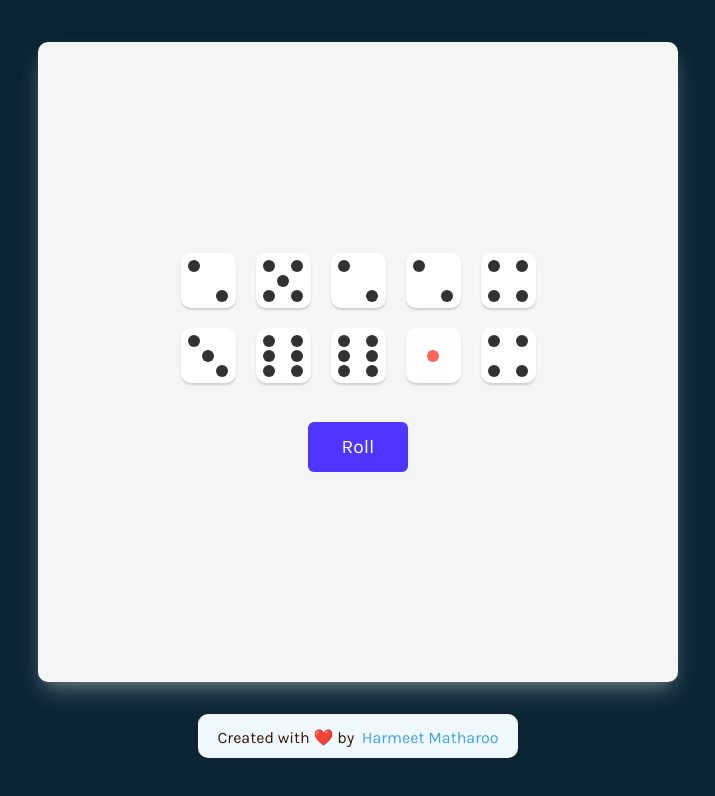
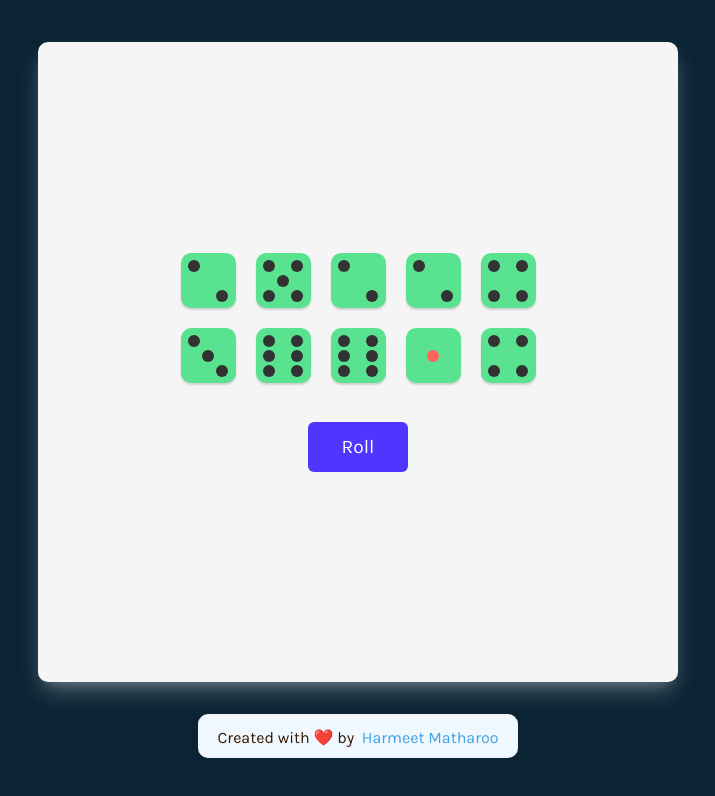
Before and after one commit to hmjatt/Tenzies-ReactJS, a React (Create React App) app in the folder tenzies/: page / in a window 1280 px wide. Shown: the top 796 px of the page, without its empty margins (282-997 px from the left). Built offline with nearby package versions, Linux system fonts and the light colour scheme.

Commit message:
add conditional styling to `Dice` component

```diff
--- a/tenzies/src/App.js
+++ b/tenzies/src/App.js
@@ -12,7 +12,7 @@ function App() {
         for (let i = 0; i < 10; i++) {
             newDice.push({
                 value: Math.ceil(Math.random() * 6),
-                isHeld: false,
+                isHeld: true,
                 id: nanoid()
             });
         }
--- a/tenzies/src/components/Dice.js
+++ b/tenzies/src/components/Dice.js
@@ -61,8 +61,12 @@ function Dice(props) {
 		diceSpanEles = <h2 className="dice-num">{props.value}</h2>;
 	}
 
+	const styles = {
+        backgroundColor: props.isHeld ? "#59E391" : "white"
+    }
+
     return (
-        <div className="dice-face">
+        <div className="dice-face" style={styles}>
 			{diceSpanEles}
         </div>
     );
```
Also changed, not shown: 1 other file (tests, documents, lock files or other folders).
